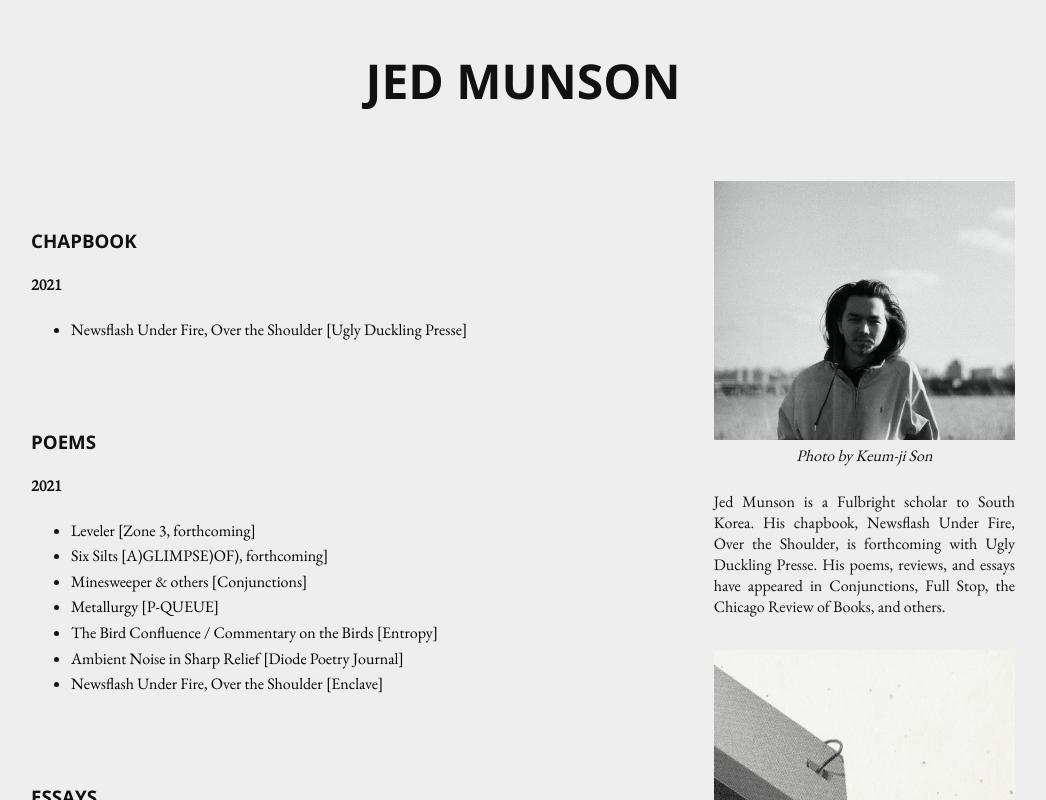
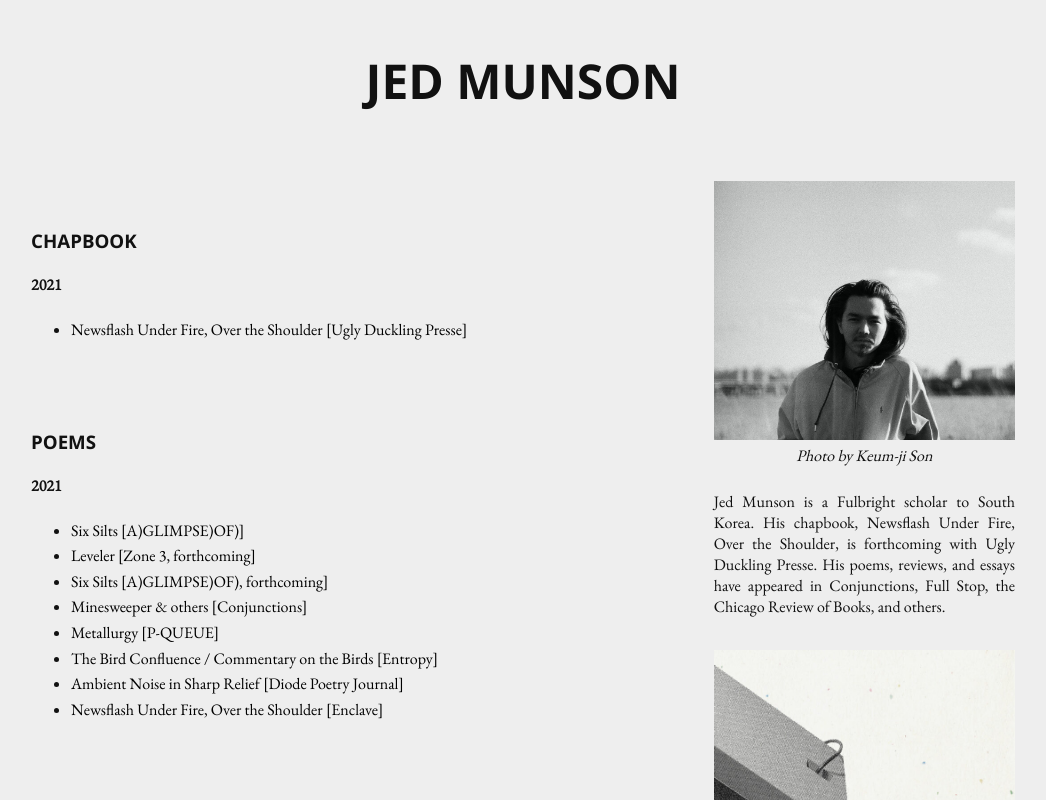
Before and after one commit to Elementrat/writer-portfolio-jed-munson, a SvelteKit app: page / in a window 1280 px wide. Shown: the top 800 px of the page, without its empty margins (117-1163 px from the left). Built offline with nearby package versions, Linux system fonts and the light colour scheme.

Commit message:
add poem

```diff
--- a/src/components/Publications.svelte
+++ b/src/components/Publications.svelte
@@ -13,6 +13,11 @@
 		{
 			title: 'Poems',
 			publications: [
+				{
+					title: `Six Silts [A)GLIMPSE)OF)]`,
+					url: `https://aglimpseof.net/2021/10/26/the-symbiosis-issue-jed-munson/`,
+					date: `2021`
+				},
 				{
 					title: `Leveler [Zone 3, forthcoming]`,
 					url: ``,
```
